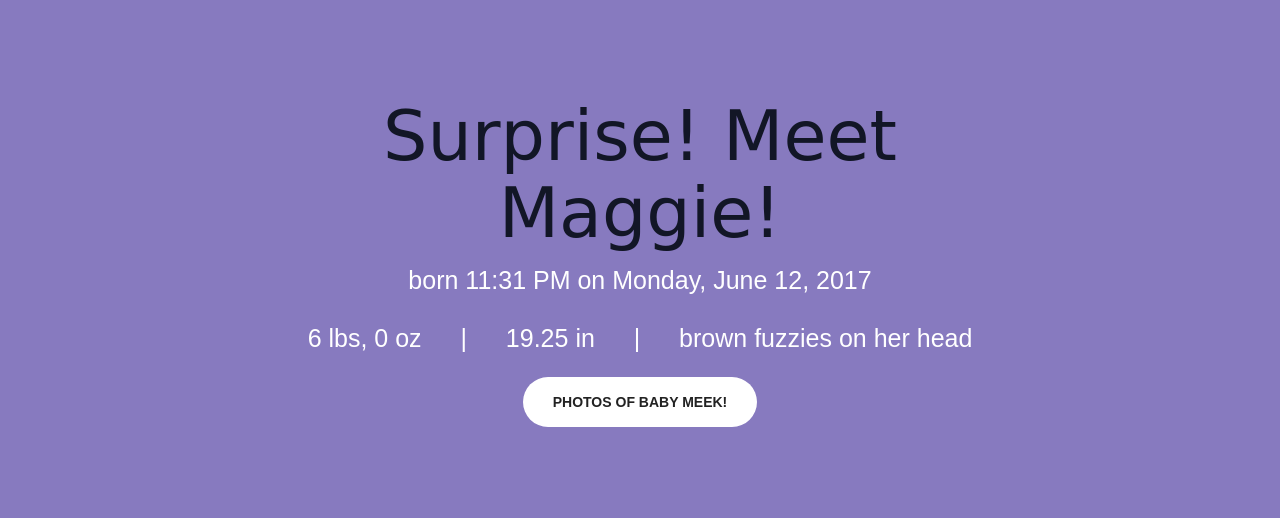
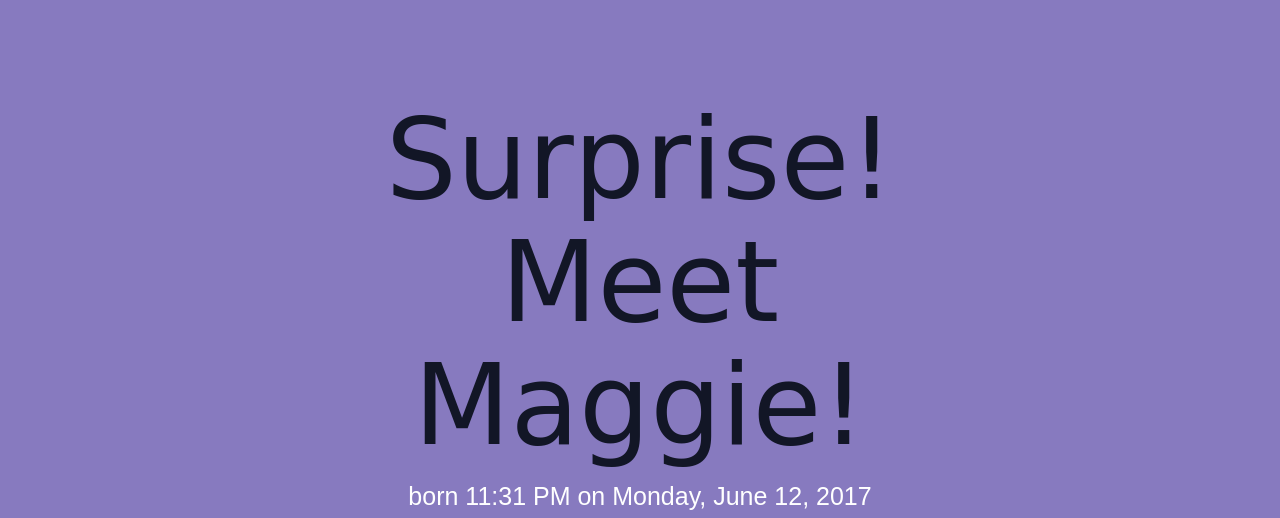
Before and after one commit to kaileeagray/maggie_meek, a website: page index.html in a window 1280 px wide. Shown: the part 802-1320 px from the top of the page. Drawn offline with nearby package versions, Linux system fonts and the light colour scheme; a web font is replaced by a local one.

Commit message:
8em header

```diff
--- a/css/creative.css
+++ b/css/creative.css
@@ -219,7 +219,7 @@ font-family: 'Spinnaker', sans-serif;
 }
 .section-heading {
   margin-top: 0;
-  font-size: 70px;
+  font-size: 8em;
 }
 .service-box {
   max-width: 400px;
```
